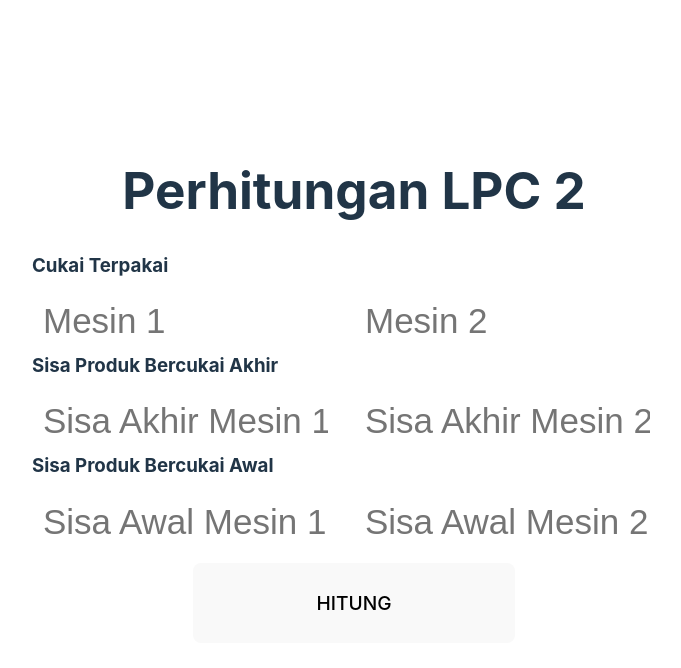
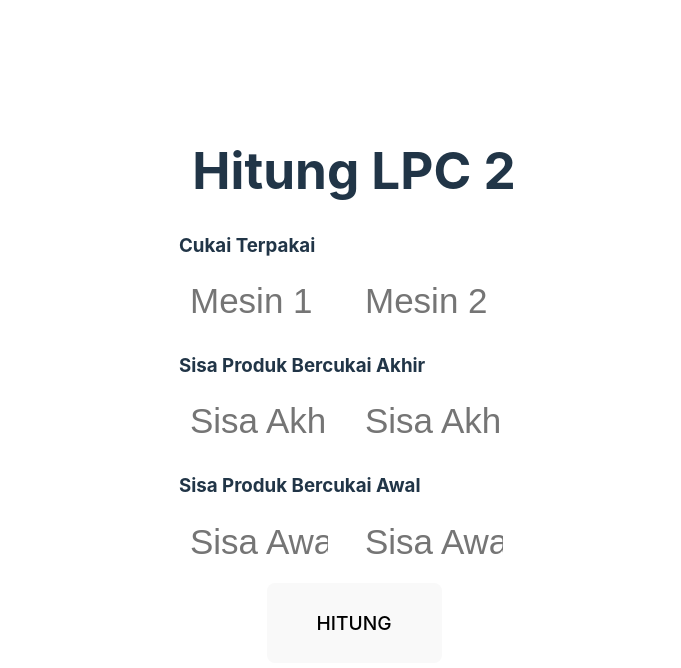
Before and after one commit to Wildanaryo/calculator-production, a React (Vite) app: page / in a window 1280 px wide. Shown: the top 668 px of the page, without its empty margins (286-967 px from the left). Built offline with nearby package versions, Linux system fonts and the light colour scheme.

Commit message:
update fitur

```diff
--- a/src/App.jsx
+++ b/src/App.jsx
@@ -1,5 +1,6 @@
 import { useState } from "react";
 import "./App.css";
+import Calculator from "./Calculator";
 
 function App() {
   const [data, setData] = useState("");
@@ -46,8 +47,8 @@ function App() {
 
   console.log(data2, cukaiAkhir2);
   return (
-    <div style={{ minWidth: "min-content" }}>
-      <h1>Perhitungan LPC 2</h1>
+    <div style={{ minWidth: "350px" }}>
+      <h1>Hitung LPC 2</h1>
       <div
         className="input-box"
         style={{ display: "flex", flexDirection: "column" }}
@@ -55,6 +56,7 @@ function App() {
         <div>
           <h3>Cukai Terpakai</h3>
           <div>
+            <div style={{ display: "flex", maxWidth: "100%", width: "100%" }}>
               <input
                 type="number"
                 value={data}
@@ -67,6 +69,7 @@ function App() {
                 placeholder="Mesin 2"
                 onChange={(e) => setData2(parseInt(e.target.value))}
               />
+            </div>
             {datcuk && (
               <div style={{ border: "1px solid white", margin: "15px" }}>
                 <h2>Hasil Cukai Terpakai: {data + data2}</h2>
@@ -74,7 +77,7 @@ function App() {
             )}
           </div>
         </div>
-        <div>
+        <div style={{ marginTop: "20px" }}>
           <h3>Sisa Produk Bercukai Akhir</h3>
           <div>
             <div style={{ display: "flex", maxWidth: "100%" }}>
@@ -98,9 +101,10 @@ function App() {
             )}
           </div>
         </div>
-        <div>
+        <div style={{ marginTop: "20px" }}>
           <h3>Sisa Produk Bercukai Awal</h3>
           <div>
+            <div style={{ display: "flex", maxWidth: "100%" }}>
               <input
                 type="number"
                 value={cukaiAwal1}
@@ -113,6 +117,7 @@ function App() {
                 placeholder="Sisa Awal Mesin 2"
                 onChange={(e) => setCukaiAwal2(parseInt(e.target.value))}
               />
+            </div>
             {datcuk && (
               <div>
                 <h4>Sisa Awal: {cukaiAwal1 + cukaiAwal2}</h4>
@@ -182,7 +187,9 @@ function App() {
               padding: "20px",
             }}
           >
-            <h1>Perhitungan Akhir</h1>
+            <div style={{ maxWidth: "100%", wordWrap: "break-word" }}>
+              <h1>LPC 2</h1>
+            </div>
             <div
               style={{
                 display: "flex",
@@ -219,6 +226,7 @@ function App() {
                 <button
                   style={{
                     width: "300px",
+                    maxWidth: "50%",
                     marginTop: "15px",
                   }}
                   onClick={handleHasilAkhir}
--- a/src/index.css
+++ b/src/index.css
@@ -27,7 +27,6 @@ body {
   margin: 0;
   display: flex;
   place-items: center;
-  min-width: 320px;
   min-height: 100vh;
 }
 
@@ -59,7 +58,8 @@ input {
   font-size: 35px;
   padding: 10px;
   border: 1px solid white;
-  width: 300px;
+  width: 50%;
+  max-width: 50%;
 }
 
 input:placeholder {
```
Lines whose indentation alone changed are shown as unchanged.
